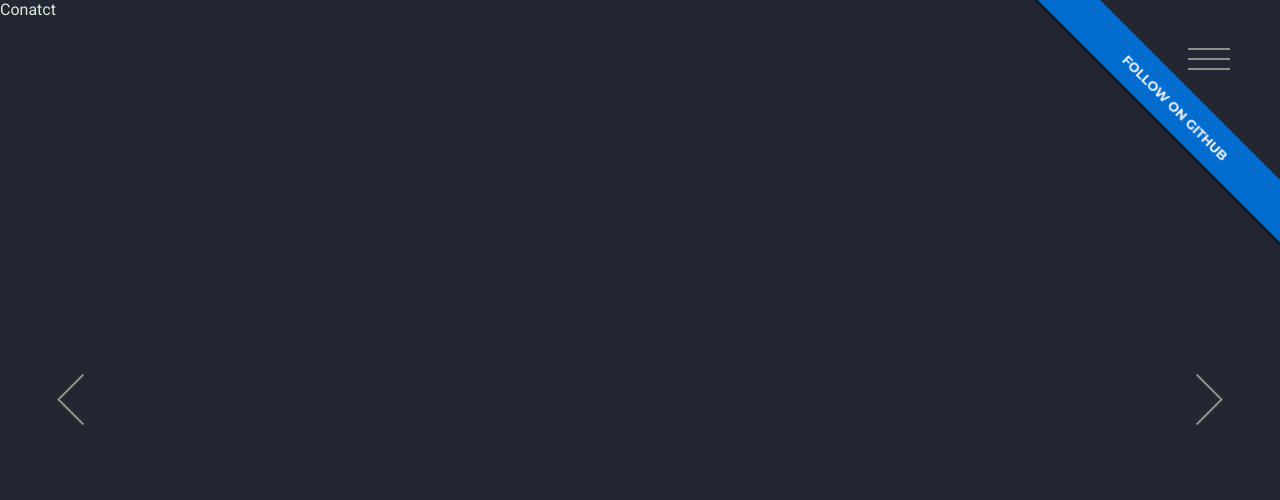
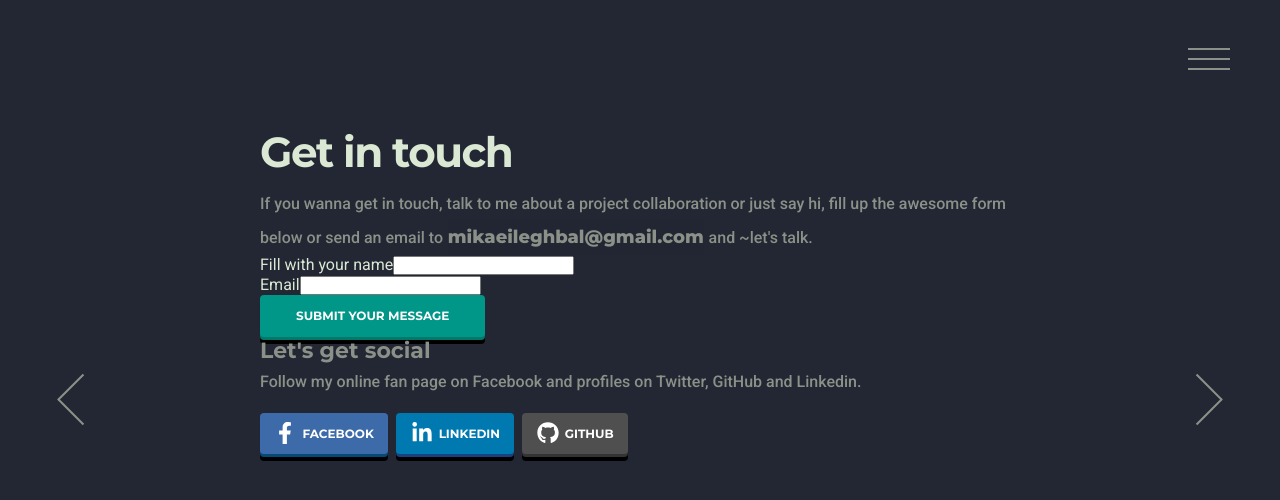
Before and after one commit to mikaeileghbal/react-portfolio, a React (Create React App) app: page /contact in a window 1280 px wide. Shown: the top 500 px of the page. Built offline with nearby package versions, Linux system fonts and the light colour scheme.

Commit message:
Add static contact page

```diff
--- a/src/components/Ribbon.js
+++ b/src/components/Ribbon.js
@@ -1,5 +1,5 @@
-import React, { useState } from "react";
-import { Link } from "react-router-dom";
+import React from "react";
+import { useLocation } from "react-router-dom";
 import styled from "styled-components";
 import Animate from "./Animate";
 
@@ -40,6 +40,10 @@ const StyledLink = styled.a`
 `;
 
 export default function Ribbon({ show }) {
+  const location = useLocation();
+
+  if (location.pathname === "/contact") return null;
+
   return (
     <StyledRibbon>
       <Animate
--- a/src/pages/conatct.js
+++ b/src/pages/conatct.js
@@ -1,12 +1,109 @@
 import React from "react";
-import { Next, Previous } from "../components";
+import { FaFacebookF, FaGithub, FaLinkedinIn } from "react-icons/fa";
+import styled from "styled-components";
+
+import {
+  Container,
+  CustomLink,
+  Section,
+  SectionTitle,
+  Space,
+  StyledButton,
+  Text,
+} from "../styles/global";
+import theme from "../styles/theme";
+
+const ButtonWrap = styled.div`
+  display: flex;
+  gap: 0.5em;
+  margin: 1em 0;
+`;
+const CustomLinkContact = styled(CustomLink)`
+  font-weight: 800;
+  font-size: 18px;
+
+  &:hover {
+    color: #999999;
+  }
+`;
+
+const SubTitle = styled.h4`
+  font-weight: 700;
+  letter-spacing: 0;
+  font-size: 22px;
+  color: ${theme.colors.grayDark};
+`;
+
+const StyledFacebook = styled(StyledButton)`
+  padding: 0.8em 1.2em;
+  box-shadow: 0 3px 0 0 #064975, 0 7px 0 0 black;
+  &:hover {
+    box-shadow: 0 2px 0 0 #064975, 0 5px 0 0 black;
+  }
+`;
+const StyledLinkedin = styled(StyledButton)`
+  padding: 0.8em 1.2em;
+  box-shadow: 0 3px 0 0 #18427e, 0 7px 0 0 black;
+  &:hover {
+    box-shadow: 0 2px 0 0 #18427e, 0 5px 0 0 black;
+  }
+`;
+const StyledGithub = styled(StyledButton)`
+  padding: 0.8em 1.2em;
+  box-shadow: 0 3px 0 0 #353434, 0 7px 0 0 black;
+  &:hover {
+    box-shadow: 0 2px 0 0 #353434, 0 5px 0 0 black;
+  }
+`;
 
 export default function Contact() {
   return (
-    <div>
-      Conatct
-      {/* <Next to="/resume">resume</Next>
-      <Previous to="/portfolio">portfolio</Previous> */}
-    </div>
+    <Section>
+      <Container>
+        <SectionTitle style={{ marginTop: "1em" }}>Get in touch</SectionTitle>
+        <Text>
+          If you wanna get in touch, talk to me about a project collaboration or
+          just say hi, fill up the awesome form below or send an email to
+          <Space>
+            <CustomLinkContact>mikaeileghbal@gmail.com</CustomLinkContact>
+          </Space>
+          and ~let's talk.
+        </Text>
+        <form>
+          <div>
+            <label htmlFor="name">Fill with your name</label>
+            <input type="text" id="name" nme="name"></input>
+          </div>
+          <div>
+            <label htmlFor="email">Email</label>
+            <input type="email" id="email" nme="email"></input>
+          </div>
+          <div>
+            <StyledButton textColor="white" backColor={theme.colors.green}>
+              Submit your message
+            </StyledButton>
+          </div>
+        </form>
+        <SubTitle>Let's get social</SubTitle>
+        <Text>
+          Follow my online fan page on Facebook and profiles on Twitter, GitHub
+          and Linkedin.
+        </Text>
+        <ButtonWrap>
+          <StyledFacebook textColor="white" backColor={theme.colors.facebook}>
+            <FaFacebookF size={22} />
+            <span>facebook</span>
+          </StyledFacebook>
+          <StyledLinkedin textColor="white" backColor={theme.colors.linkedin}>
+            <FaLinkedinIn size={22} />
+            <span>linkedin</span>
+          </StyledLinkedin>
+          <StyledGithub textColor="white" backColor={theme.colors.github}>
+            <FaGithub size={22} />
+            <span>github</span>
+          </StyledGithub>
+        </ButtonWrap>
+      </Container>
+    </Section>
   );
 }
--- a/src/styles/constants.scss
+++ b/src/styles/constants.scss
@@ -146,4 +146,9 @@ p {
   color: #00796b;
   color: #009688;
   color: #00897b; // hover
+
+  color: #064975;
+  color: darken($color: #0079b1, $amount: 30%);
+  color: #18427e;
+  color: #353434;
 }
--- a/src/styles/global.js
+++ b/src/styles/global.js
@@ -67,6 +67,8 @@ export const Space = styled.span`
 `;
 
 export const StyledButton = styled.button`
+  display: inline-flex;
+  align-items: center;
   text-decoration: none;
   padding: 1.1em 3em;
   font-weight: 700;
@@ -82,8 +84,12 @@ export const StyledButton = styled.button`
 
   &:hover {
     transform: translate3d(0, 1px, 0);
-    background-color: ${colors.greenHover};
+    background-color: ${(props) => props.backcolo};
     box-shadow: 0 2px 0 0 ${colors.greenShadow}, 0 5px 0 0 black;
+  }
+
+  span {
+    margin-left: 0.5em;
   }
 `;
 
@@ -95,6 +101,15 @@ const SocialButton = styled.a`
   height: 55px;
   padding-left: 20px;
   cursor: pointer;
+
+  span {
+    display: inline-block;
+  }
+`;
+
+export const FacebookButton = styled(SocialButton)`
+  background-color: ${colors.facebook};
+  color: white;
 `;
 
 export const LinkedinButton = styled(SocialButton)`
```
